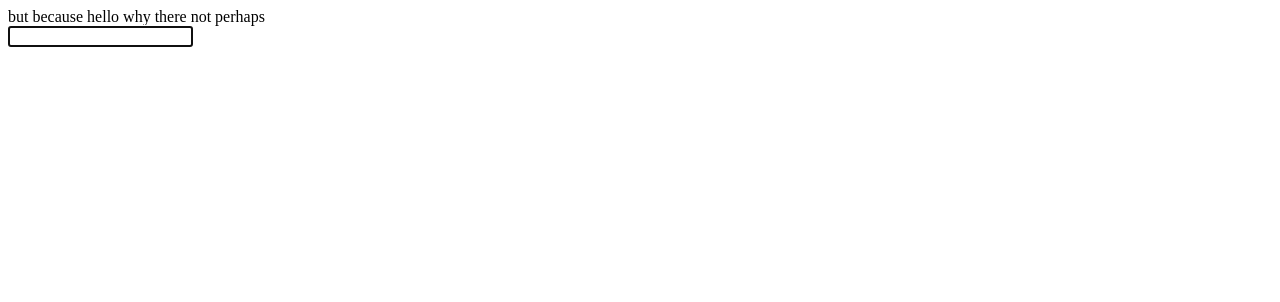
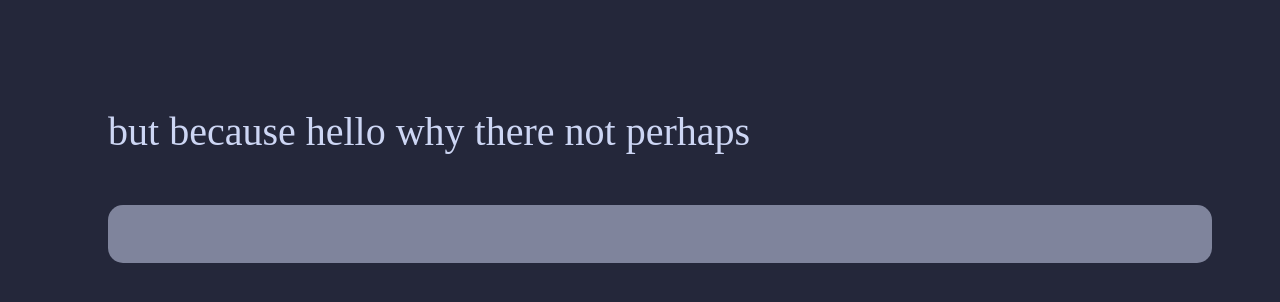
Before and after one commit to dastarruer/CS50FinalProject, a Flask app: page / in a window 1280 px wide. Shown: the top 302 px of the page. Run offline with Flask 3, Linux system fonts and the light colour scheme.

Commit message:
Removed timer on page, added colors with css

```diff
--- a/static/styles.css
+++ b/static/styles.css
@@ -1,10 +1,55 @@
-.current {
-    background-color: #94e2d5
+body {
+    background-color: #24273a;
 }
 
+.grid-container {
+    display: grid;
+    padding: 100px;
+    row-gap: 50px;
+}
+
+.current {
+    background-color: #9399b233;
+}
 .typed-correct {
-    color: green
+    color: #a6da95;
 }
 .typed-incorrect {
-    color: red;
+    color: #f38ba8;
 }
+
+#words {
+    color: #cdd6f4;
+    font-size: 40px;
+
+    grid-row-start: 1;
+}
+
+#input {
+    grid-row-start: 2;
+}
+#inputfield {
+    caret-color: #f4dbd6;
+
+    background-color: #7f849c;
+    color: #bac2de;
+
+    font-size: 30px;
+
+    width: 100%;
+    padding: 12px 20px;
+
+    border-radius: 15px;
+    border: 2px #7f849c;
+
+    outline: none;
+}
+
+#wpm {
+    font-size: 50px;
+    color: #a6da95;
+
+    grid-row-start: 3;
+
+    text-align: center;
+}
--- a/static/timer.js
+++ b/static/timer.js
@@ -11,9 +11,6 @@ export const timer = {
             let elapsedTime = (new Date().getTime() - this.startTime) / 1000;
             this.elapsedTimeMinutes =
                 Math.round((elapsedTime / 60) * 100) / 100;
-
-            document.getElementById("timer").innerHTML =
-                this.elapsedTimeMinutes;
         }, 1000);
     },
 
--- a/static/verification.js
+++ b/static/verification.js
@@ -3,6 +3,7 @@ export let verification = {
     actualWordElement: null,
     typedWord: null,
 
+    // TODO: If actualWordElement is null, fix that
     getTypos: function () {
         this.actualWord = this.actualWordElement.innerHTML;
         let numOfTypos = 0;
--- a/templates/index.html
+++ b/templates/index.html
@@ -4,13 +4,12 @@
 
 {% block body %}
 <div id="words">
-        {% for word in words %}
-            <span class="untyped">{{ word }}</span>
-        {% endfor %}
+    {% for word in words %}
+        <span class="untyped">{{ word }}</span>
+    {% endfor %}
 </div>
-<div>
-    <input autofocus     autocomplete="off" autocapitalize="off" id="inputfield">
-    <p id="timer"></p>
+<div id="input">
+    <input autofocus autocomplete="off" autocapitalize="off" id="inputfield">
 </div>
 <div>
     <h2 id="wpm"></h2>
--- a/templates/layout.html
+++ b/templates/layout.html
@@ -4,14 +4,14 @@
         <meta charset="UTF-8">
         <meta name="viewport" content="width=device-width, initial-scale=1.0">
 
-        <link rel="stylesheet" href="static/styles.css">
-
         <title>{% block title %}{% endblock %}</title>
     </head>
     <body>
-        {% block body %}{% endblock %}
+        <div class="grid-container">
+            {% block body %}{% endblock %}
+        </div>
     </body>
 </html>
-
 <!-- For future reference, module imports only work with the type="module" attribute -->
 <script type="module" src="./static/script.js"></script>
+<link rel="stylesheet" href="static/styles.css">
```
